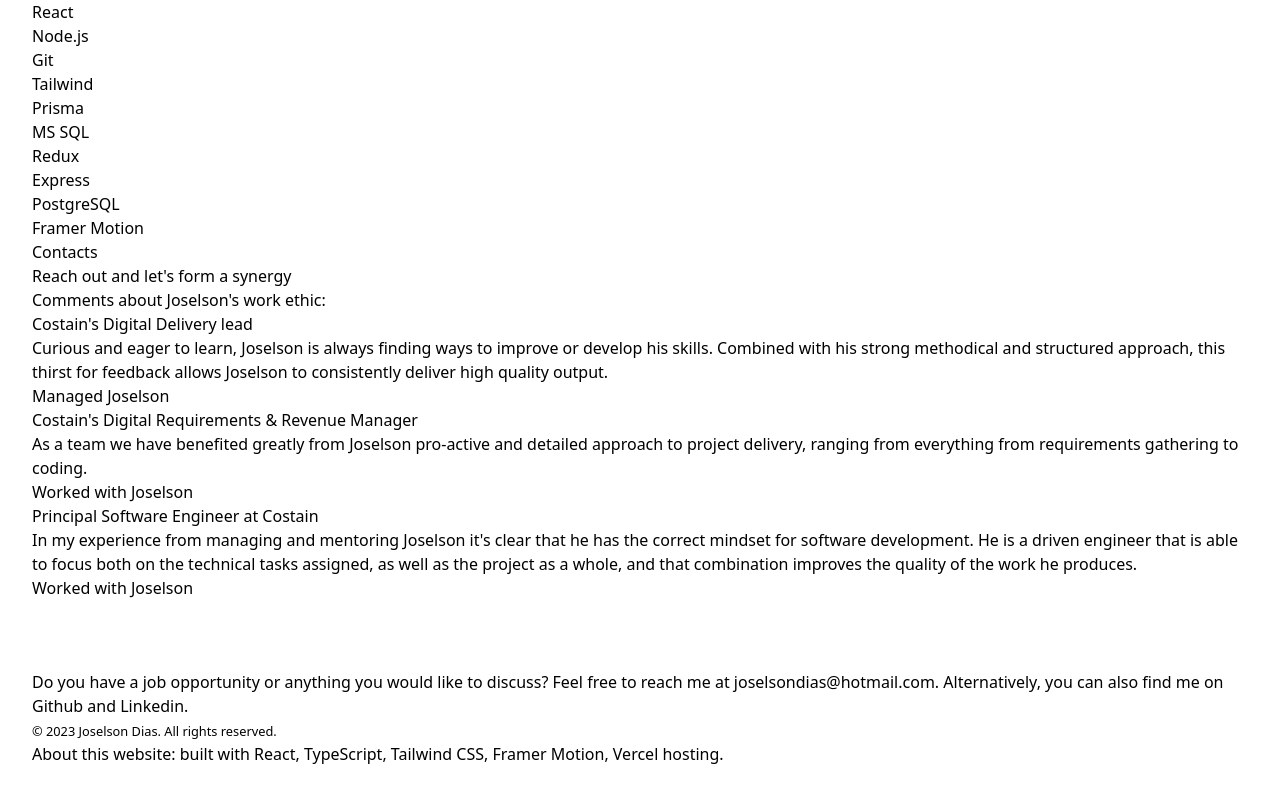
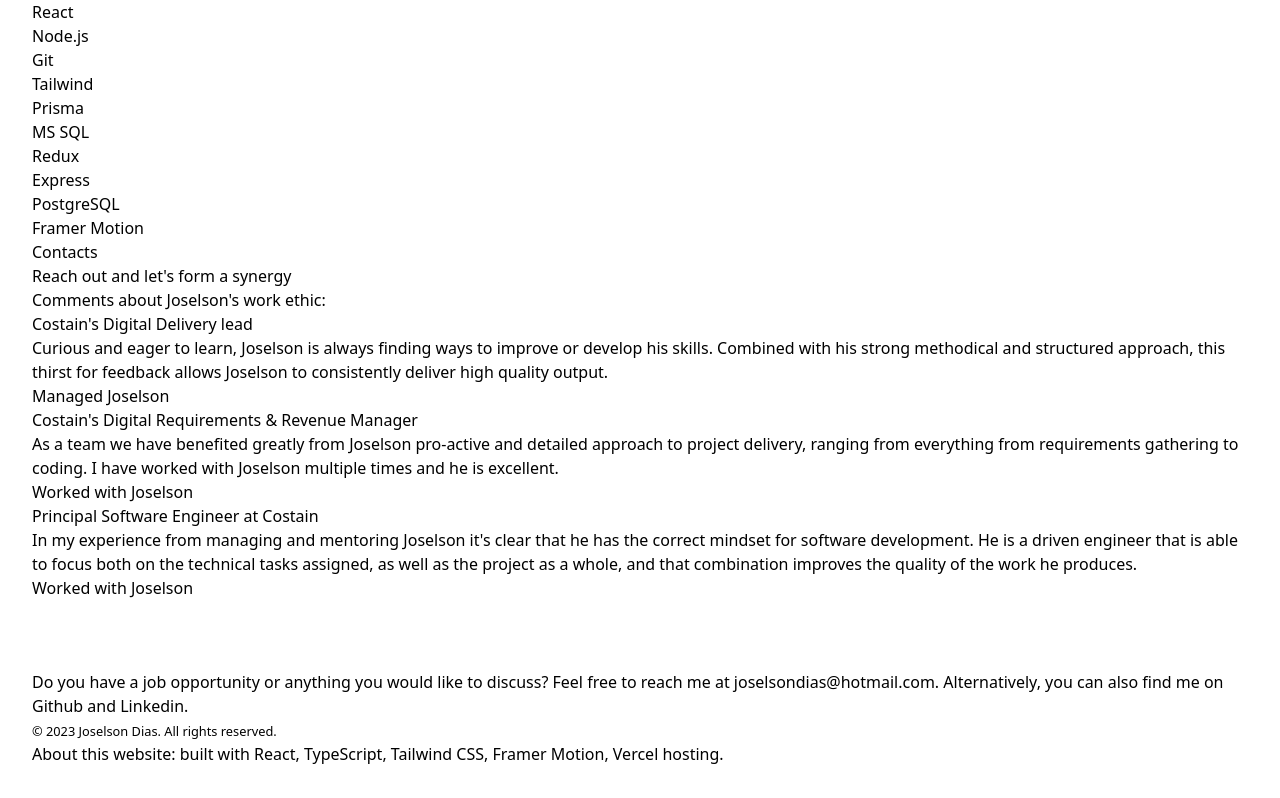
Before and after one commit to JCassio1/Digital-Portfolio-2023, a React (Vite) app in the folder JD Digital Portfolio 2023/: page / in a window 1280 px wide. Shown: the part 4060-4858 px from the top of the page. Built offline with nearby package versions, Linux system fonts and the light colour scheme.

Commit message:
Update to card based on recommendation

```diff
--- a/JD Digital Portfolio 2023/src/Pages/Homepage/Components/Contacts.tsx
+++ b/JD Digital Portfolio 2023/src/Pages/Homepage/Components/Contacts.tsx
@@ -22,7 +22,7 @@ const Contacts = () => {
 
           <ReviewCards
             reviewComments={
-              'As a team we have benefited greatly from Joselson pro-active and detailed approach to project delivery, ranging from everything from requirements gathering to coding.'
+              'As a team we have benefited greatly from Joselson pro-active and detailed approach to project delivery, ranging from everything from requirements gathering to coding. I have worked with Joselson multiple times and he is excellent.'
             }
             reviewBy={"Costain's Digital Requirements & Revenue Manager"}
             workType={'Worked with Joselson'}
```
